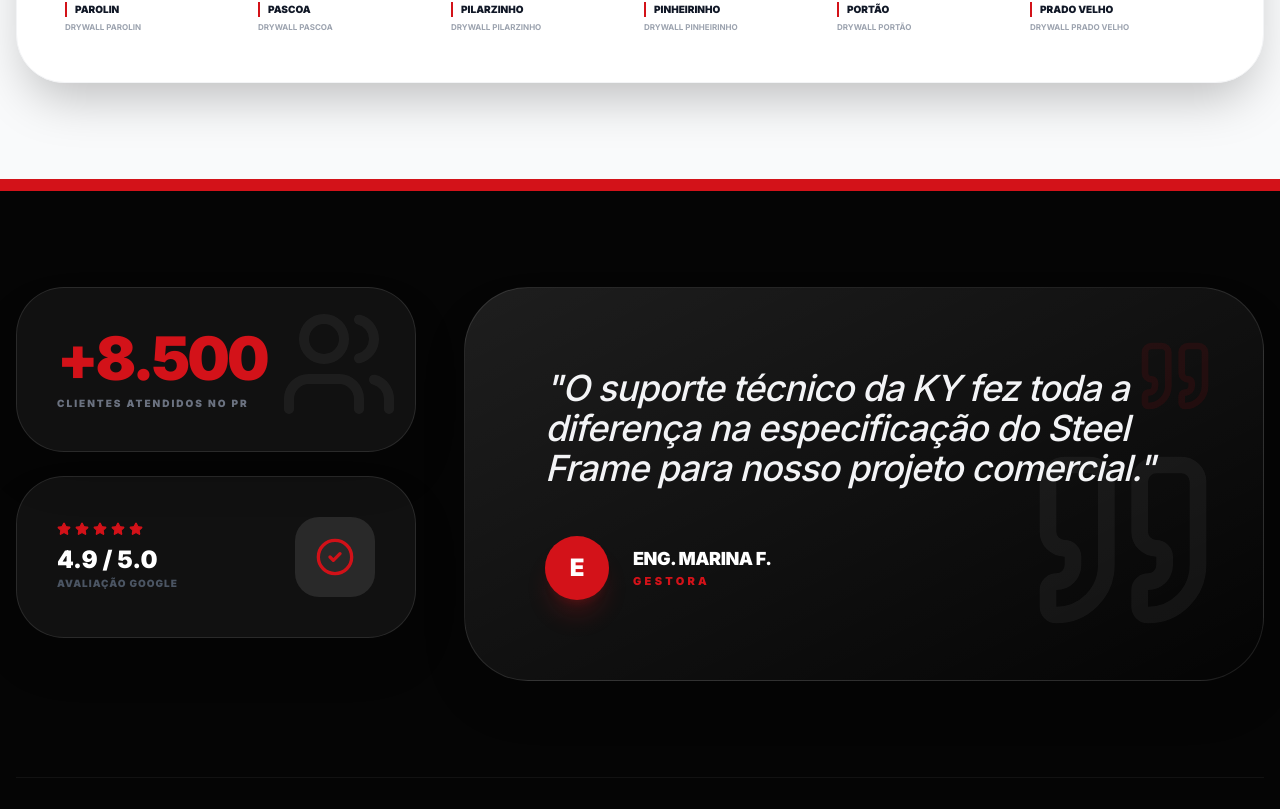
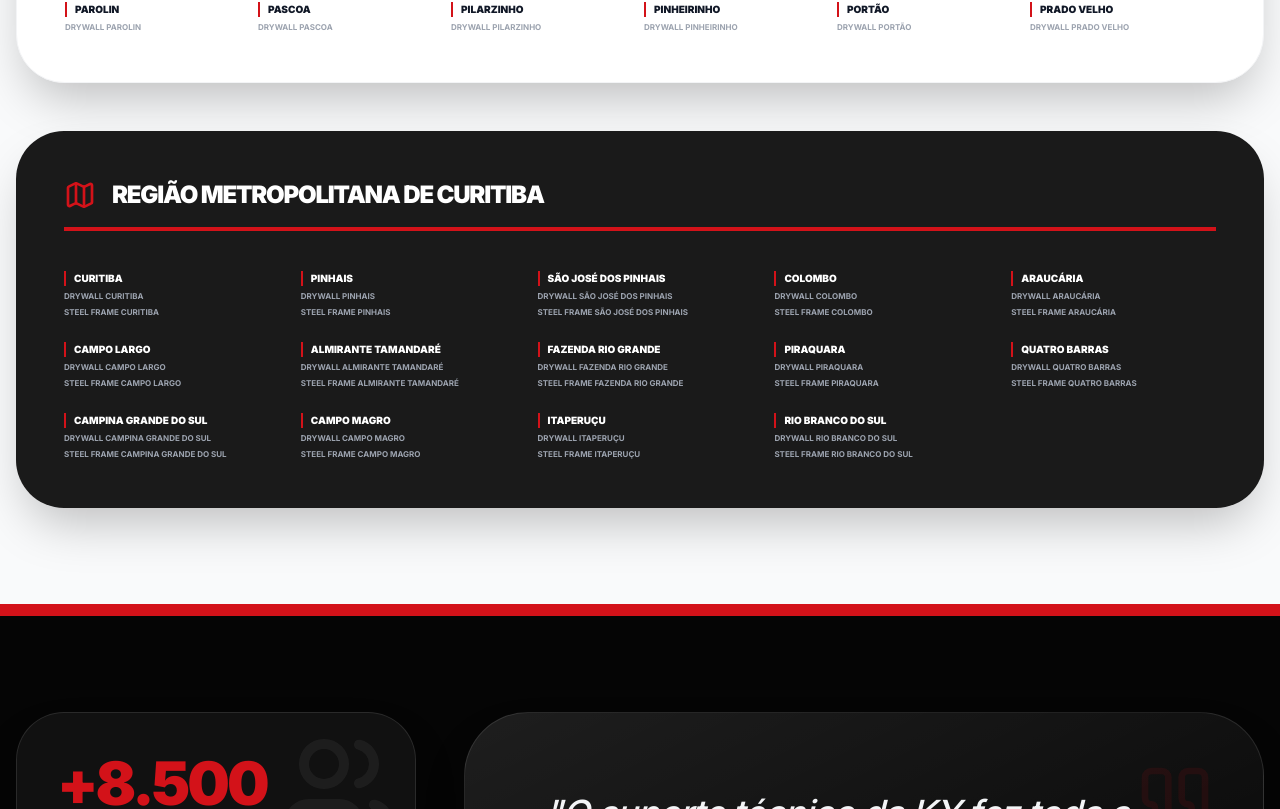
Before and after one commit to supremapix/KY-Drywall, a React (Vite) app: page /sitemap in a window 1280 px wide. Shown: the part 1711-2520 px from the top of the page. Built offline with nearby package versions, Linux system fonts and the light colour scheme.

Commit message:
Updated Sitemap.tsx

```diff
--- a/pages/Sitemap.tsx
+++ b/pages/Sitemap.tsx
@@ -1,7 +1,7 @@
 
 import React from 'react';
 import { Link } from 'react-router-dom';
-import { NEIGHBORHOODS, CITIES_RMC, SERVICES, PRODUCTS, BASE_URL } from '../constants';
+import { NEIGHBORHOODS, CITIES_RMC, SERVICES, PRODUCTS, BASE_URL, normalizeLocationName } from '../constants';
 import { Globe, Map, Package, Wrench, Info, Mail } from 'lucide-react';
 
 const Sitemap: React.FC = () => {
@@ -68,19 +68,38 @@ const Sitemap: React.FC = () => {
             </div>
           </section>
 
-          {/* Massive Regional Index */}
+          {/* Massive Regional Index - Bairros */}
           <section className="lg:col-span-3 bg-white p-12 rounded-[3rem] shadow-2xl border border-gray-100">
             <h2 className="text-2xl font-black border-b-4 border-[#D31219] pb-4 mb-10 flex items-center gap-4 uppercase tracking-tighter">
-              <Map size={32} className="text-[#D31219]" /> Atendimento Regional Curitiba & RMC
+              <Map size={32} className="text-[#D31219]" /> Bairros de Curitiba
             </h2>
-            <div className="grid grid-cols-2 md:grid-cols-4 lg:grid-cols-6 gap-x-8 gap-y-6 h-[600px] overflow-y-auto pr-6 scrollbar-thin scrollbar-thumb-[#D31219]">
+            <div className="grid grid-cols-2 md:grid-cols-4 lg:grid-cols-6 gap-x-8 gap-y-6 max-h-[600px] overflow-y-auto pr-6 scrollbar-thin scrollbar-thumb-[#D31219]">
               {NEIGHBORHOODS.map(n => {
-                const slug = n.toLowerCase().replace(/\s+/g, '-');
+                const slug = normalizeLocationName(n);
                 return (
                   <div key={n} className="space-y-1">
                     <p className="text-[10px] font-black text-gray-900 border-l-2 border-[#D31219] pl-2 uppercase">{n}</p>
                     <Link to={`/drywall-em-${slug}`} className="block text-[8px] font-bold text-gray-400 hover:text-[#D31219] uppercase">Drywall {n}</Link>
                     <Link to={`/steel-frame-em-${slug}`} className="block text-[8px] font-bold text-gray-400 hover:text-[#D31219] uppercase">Steel Frame {n}</Link>
+                  </div>
+                );
+              })}
+            </div>
+          </section>
+
+          {/* Regional Index - Cidades RMC */}
+          <section className="lg:col-span-3 bg-[#1A1A1A] p-12 rounded-[3rem] shadow-2xl text-white">
+            <h2 className="text-2xl font-black border-b-4 border-[#D31219] pb-4 mb-10 flex items-center gap-4 uppercase tracking-tighter">
+              <Map size={32} className="text-[#D31219]" /> Região Metropolitana de Curitiba
+            </h2>
+            <div className="grid grid-cols-2 md:grid-cols-4 lg:grid-cols-5 gap-x-8 gap-y-6">
+              {CITIES_RMC.map(c => {
+                const slug = normalizeLocationName(c);
+                return (
+                  <div key={c} className="space-y-1">
+                    <p className="text-[10px] font-black text-white border-l-2 border-[#D31219] pl-2 uppercase">{c}</p>
+                    <Link to={`/drywall-em-${slug}`} className="block text-[8px] font-bold text-gray-400 hover:text-[#D31219] uppercase">Drywall {c}</Link>
+                    <Link to={`/steel-frame-em-${slug}`} className="block text-[8px] font-bold text-gray-400 hover:text-[#D31219] uppercase">Steel Frame {c}</Link>
                   </div>
                 );
               })}
```
